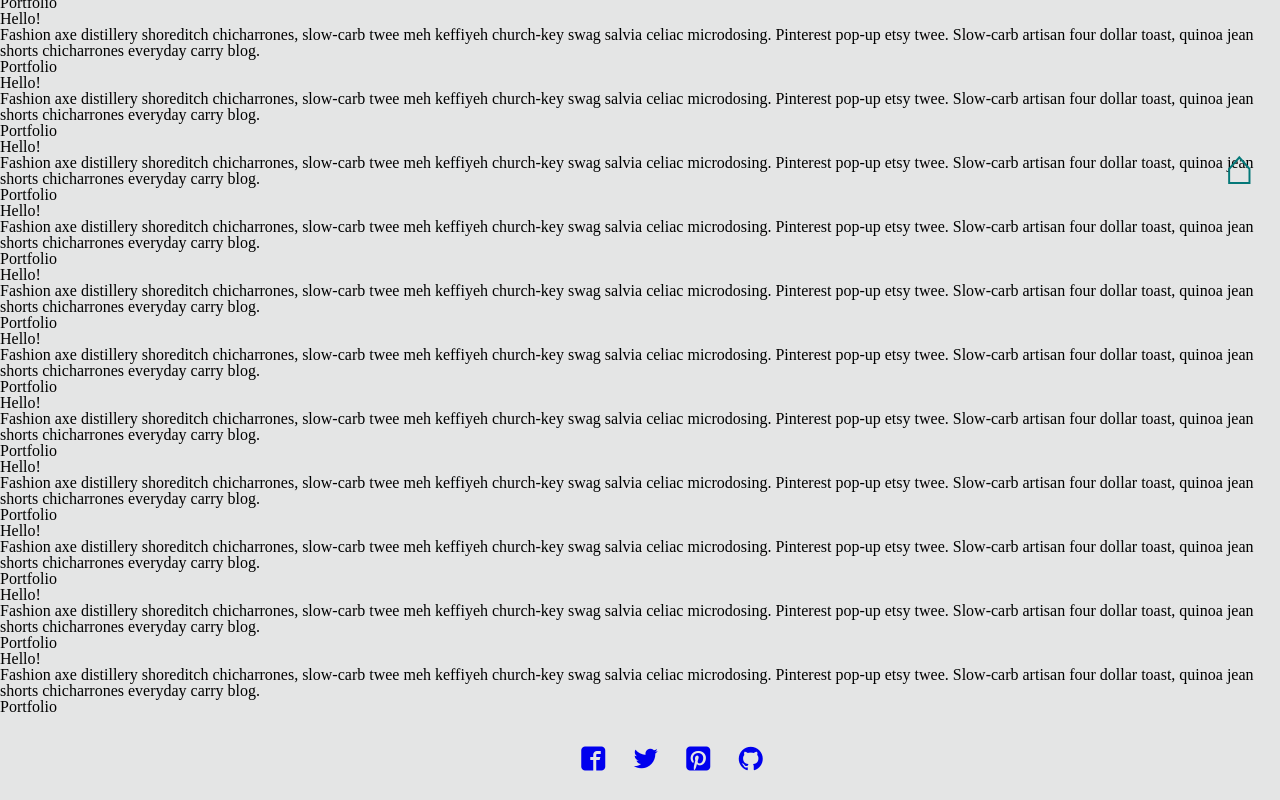
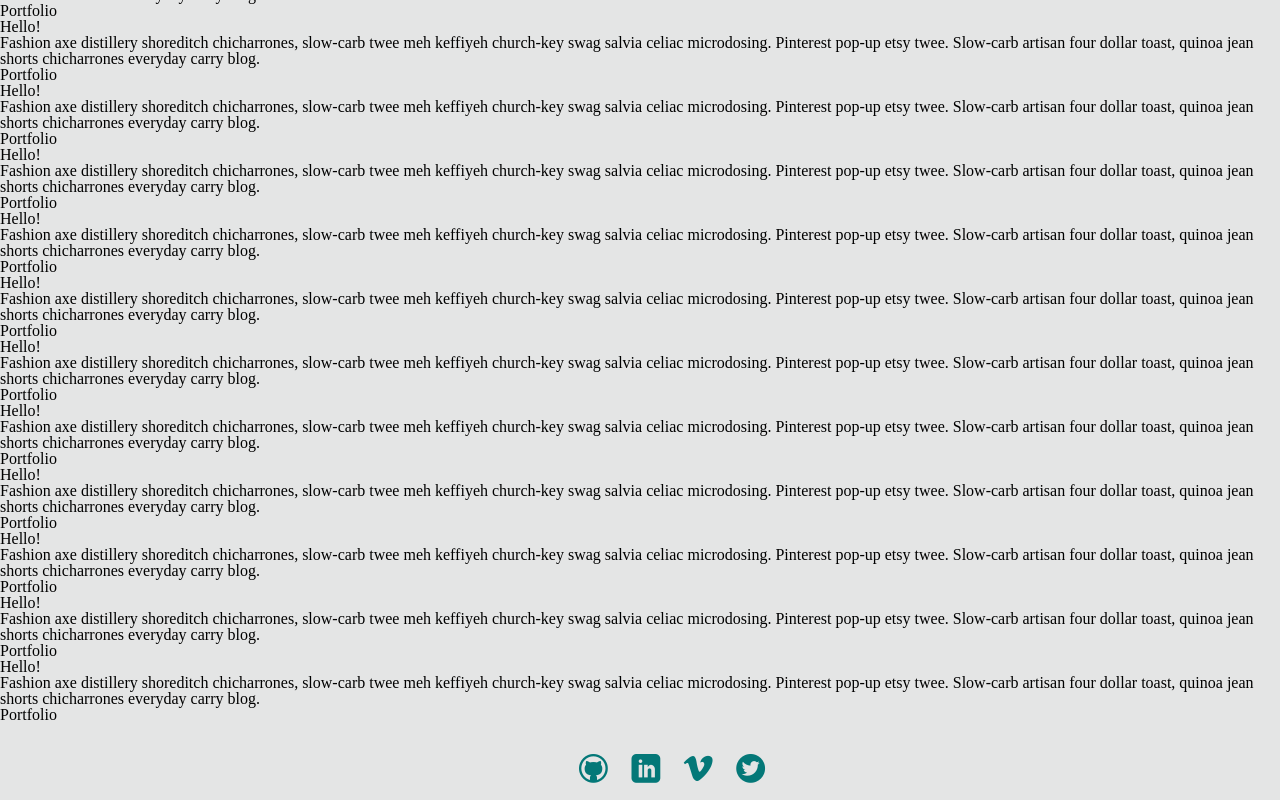
Before and after one commit to ZachKGordon/mysite, a website: page index.html in a window 1280 px wide. Shown: the part 608-1408 px from the top of the page. Drawn offline with nearby package versions, Linux system fonts and the light colour scheme.

Commit message:
Fix icons, add new icon and correct for mobile

```diff
--- a/index.html
+++ b/index.html
@@ -1,6 +1,7 @@
 <!DOCTYPE html>
 <html>
   <head>
+    <meta name="viewport" content="width=device-width" />
     <title>Zach K Gordon: Front End Developer</title>
     <link href='https://fonts.googleapis.com/css?family=Lato:400,700,300|Dosis:400,700' rel='stylesheet' type='text/css'>
     <link href='https://fonts.googleapis.com/css?family=Raleway:400,100,200,600,700|Lobster|Arvo:400,700' rel='stylesheet' type='text/css'>
@@ -106,16 +107,15 @@
     </section>
 
     <footer>
+      <ul>
+        <li><a href="https://www.github.com/zachkgordon"><span class="icon-github4 icons"></span></a></li>
+        <li><a href="www.linkedin.com/in/zachkgordon.com"><span class="icon-linkedin icons"></a></span></li>
+        <li><a href="https://vimeo.com/user18810500"><span class="icon-vimeo icons"></span></a></li>
+        <li><a href="https://twitter.com/zachkgordon"><span class="icon-twitter3 icons"></span></a></li>
+      </ul>
       <div class="home">
         <a class="rotate-home"href="#home"><span class="rotate-icon">&#8962</span></a>
       </div>
-      <p class="footer"></p>
-      <ul>
-        <li><a href="https://www.facebook.com/"><span class="icon-facebook2"></a></span></li>
-        <li><a href="https://www.twitter.com/"><span class="icon-twitter"></span></a></li>
-        <li><a href="https://www.pinterest.com/"><span class="icon-pinterest2"></span></a></li>
-        <li><a href="https://www.github.com/"><span class="icon-github"></span></a></li>
-      </ul>
     </footer>
     <script src='http://ajax.googleapis.com/ajax/libs/jquery/1.11.2/jquery.min.js'></script>
     <script type="text/javascript" src="js/app.js"></script>
--- a/js/app.js
+++ b/js/app.js
@@ -34,7 +34,7 @@ $(function(){
 
       $('html, body').stop().animate({
           'scrollTop': $spot.offset().top
-      }, 700, function () {
+      }, 600, function () {
           window.location.hash = spot;
       });
   });
--- a/sass/components/_footer.scss
+++ b/sass/components/_footer.scss
@@ -1,4 +1,10 @@
 footer {
+
+  .icons {
+    font-size: 1.5em;
+    color: $primary-light;
+  }
+
   p {
     font-size: .7em;
     padding-bottom: 1em;
@@ -26,7 +32,7 @@ footer {
       font-size: 1.5em;
     }
     li{
-      font-size: 1.5em;
+      font-size: 1.2em;
     }
   }
 }
@@ -38,7 +44,7 @@ footer {
 .home {
   position:fixed;
   right: 2%;
-  bottom:0px;
+  top:0px;
   font-size: 50px;
   a {color: $primary-light;
   }
--- a/sass/components/_nav-bar.scss
+++ b/sass/components/_nav-bar.scss
@@ -2,6 +2,8 @@
 
 .mobile-menu {
   background:  $primary-light;
+  padding-top: 0.2em;
+  padding-bottom: 0.3em;
 }
 
 .mobile-menu ul {
@@ -10,7 +12,7 @@
 }
 .mobile-menu li a {
   font-family: $modest;
-  font-size: 1em;
+  font-size: 2em;
   color: $contrast-light;
 }
 .mobile-menu input[type=checkbox] {
@@ -21,7 +23,7 @@
 }
 // Layout
 .icon-menu {
-  font-size: 1em;
+  font-size: 2em;
   color: $contrast-light;
   display: inline-block;
 }
--- a/sass/utils/_icons.scss
+++ b/sass/utils/_icons.scss
@@ -1,10 +1,10 @@
 @font-face {
   font-family: 'icomoon';
-  src:url('files/icomoon.eot?plegy0');
-  src:url('files/icomoon.eot?plegy0#iefix') format('embedded-opentype'),
-    url('files/icomoon.ttf?plegy0') format('truetype'),
-    url('files/icomoon.woff?plegy0') format('woff'),
-    url('files/icomoon.svg?plegy0#icomoon') format('svg');
+  src:url('files/icomoon.eot?t6hmdy');
+  src:url('files/icomoon.eot?t6hmdy#iefix') format('embedded-opentype'),
+    url('files/icomoon.ttf?t6hmdy') format('truetype'),
+    url('files/icomoon.woff?t6hmdy') format('woff'),
+    url('files/icomoon.svg?t6hmdy#icomoon') format('svg');
   font-weight: normal;
   font-style: normal;
 }
@@ -24,17 +24,20 @@
 }
 
 .icon-menu:before {
-  content: "\e805";
+  content: "\e900";
 }
-.icon-facebook2:before {
-  content: "\e800";
+.icon-mail4:before {
+  content: "\e901";
 }
-.icon-twitter:before {
-  content: "\e801";
+.icon-twitter3:before {
+  content: "\e902";
 }
-.icon-github:before {
-  content: "\e802";
+.icon-vimeo:before {
+  content: "\e903";
 }
-.icon-pinterest2:before {
-  content: "\e803";
+.icon-github4:before {
+  content: "\e904";
 }
+.icon-linkedin:before {
+  content: "\e905";
+}
```
Also changed, not shown: css/files/icomoon.svg, css/files/icomoon.ttf, css/files/icomoon.woff, css/style.css, sass/files/icomoon.svg, sass/files/icomoon.ttf, sass/files/icomoon.woff, 2 other files.
